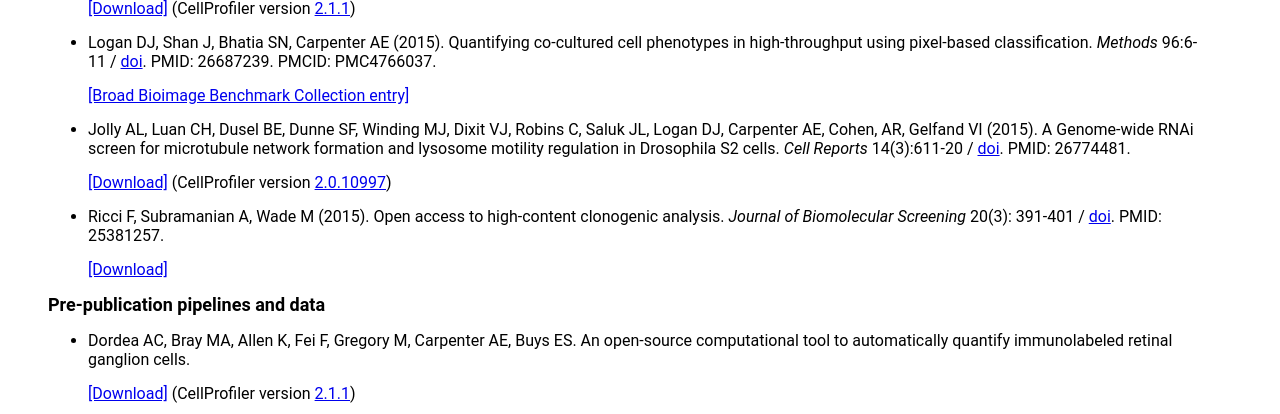
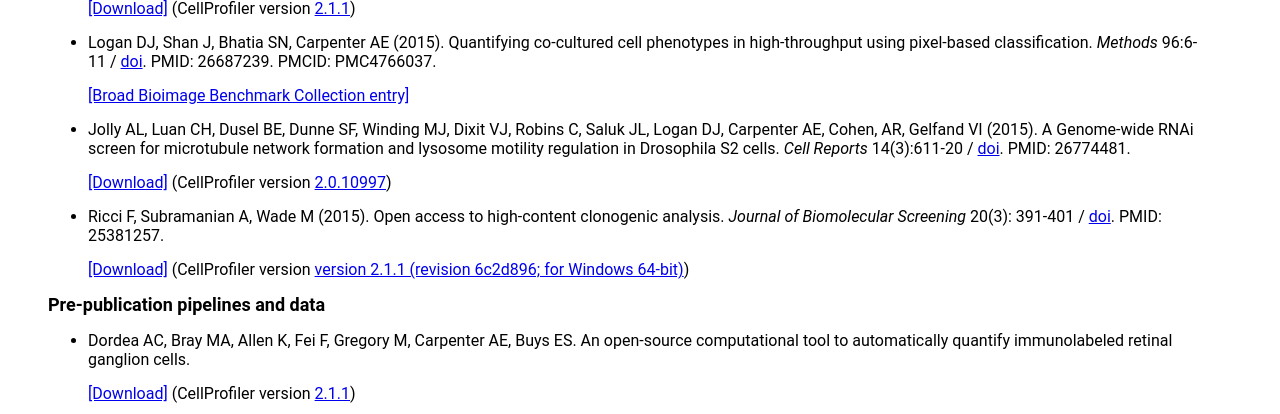
Before and after one commit to CellProfiler/cellprofiler.github.com-backup, a Jekyll site: the page built from published_pipelines.html, in a window 1280 px wide and 900 px high, scrolled down 2200 px, cut to the strip 0-414 px from the top of the window. Built offline with Jekyll 4.4.1, drawn with Linux system fonts in a browser that asks for light colours.

Commit message:
add release to pp page

```diff
--- a/published_pipelines.html
+++ b/published_pipelines.html
@@ -370,7 +370,8 @@ redirect_from: "/published_pipelines.shtml"
 
         <li class="li_ul" style="list-style:none">
           <a href="http://d1zymp9ayga15t.cloudfront.net/PublishedPipelines/Ricci_2015.zip">
-          [Download]</a>
+          [Download]</a> (CellProfiler version <a href="http://d1zymp9ayga15t.cloudfront.net/releases/2.1.1/http://d1zymp9ayga15t.cloudfront.net/">
+          version 2.1.1 (revision 6c2d896; for Windows 64-bit)</a>)
         </li>
       </ul>
 
```
